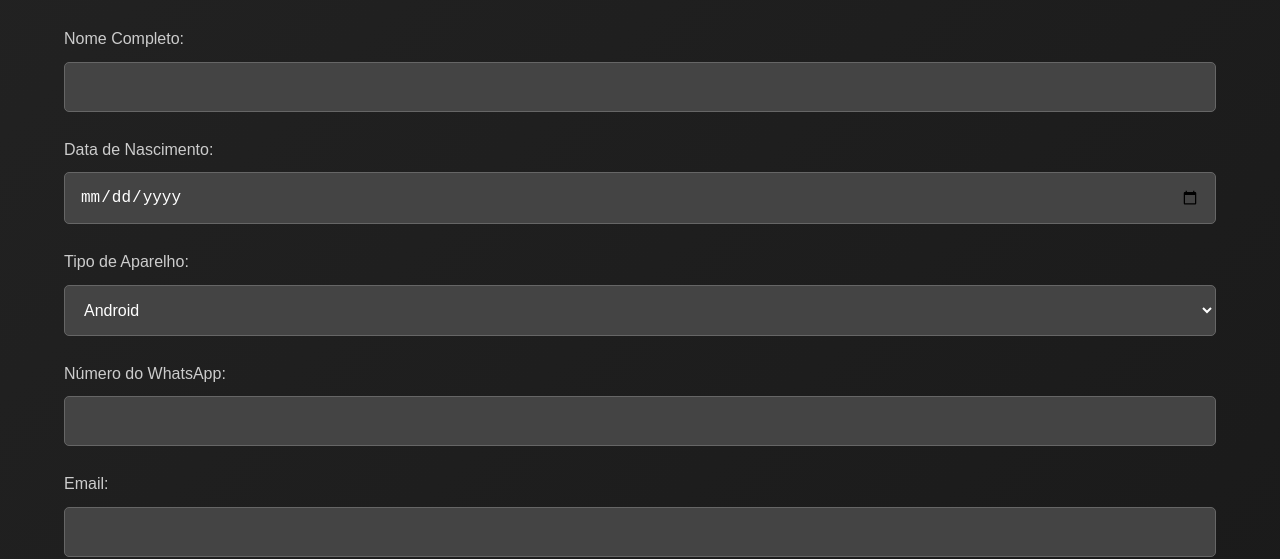
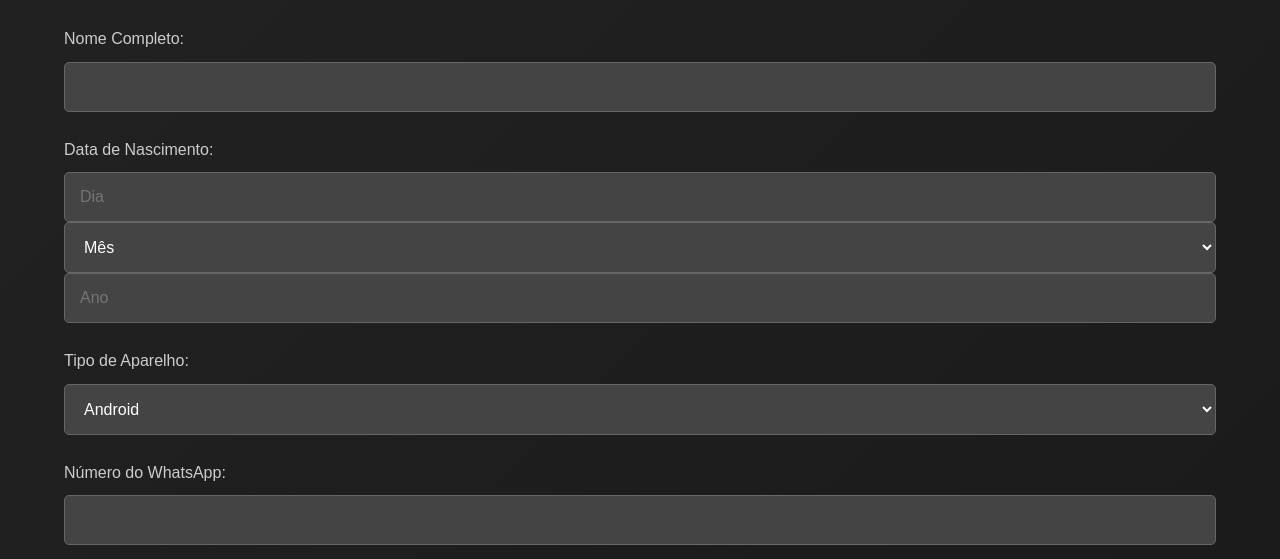
Before and after one commit to millermoraaa/Bet7Max, a plain HTML site: page formulario.html in a window 1280 px wide. Shown: the part 264-823 px from the top of the page. Drawn offline with Linux system fonts and the light colour scheme.

Commit message:
Update formulario.html

```diff
--- a/formulario.html
+++ b/formulario.html
@@ -1,4 +1,3 @@
-
 <!DOCTYPE html>
 <html lang="pt-BR">
 <head>
@@ -26,8 +25,26 @@
                     <input type="text" id="nome" name="nome" required>
                 </div>
                 <div class="form-group">
-                    <label for="data_nascimento">Data de Nascimento:</label>
-                    <input type="date" id="data_nascimento" name="data_nascimento" required>
+                    <label>Data de Nascimento:</label>
+                    <div class="date-inputs">
+                        <input type="number" id="dia" name="dia" placeholder="Dia" min="1" max="31" required>
+                        <select id="mes" name="mes" required>
+                            <option value="">Mês</option>
+                            <option value="1">Janeiro</option>
+                            <option value="2">Fevereiro</option>
+                            <option value="3">Março</option>
+                            <option value="4">Abril</option>
+                            <option value="5">Maio</option>
+                            <option value="6">Junho</option>
+                            <option value="7">Julho</option>
+                            <option value="8">Agosto</option>
+                            <option value="9">Setembro</option>
+                            <option value="10">Outubro</option>
+                            <option value="11">Novembro</option>
+                            <option value="12">Dezembro</option>
+                        </select>
+                        <input type="number" id="ano" name="ano" placeholder="Ano" min="1900" max="2023" required>
+                    </div>
                 </div>
                 <div class="form-group">
                     <label for="aparelho">Tipo de Aparelho:</label>
```
